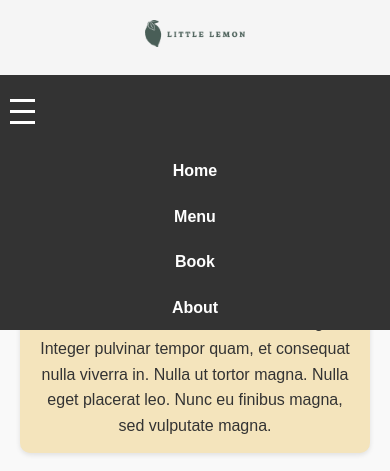
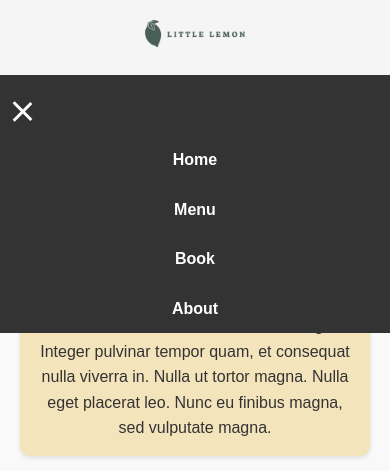
Before and after one commit to moussahassana/LittleLemon-WebDesign, a plain HTML site: page index.html in a window 390 px wide. Both pictures are taken after a click on the element 195 px from the left and 111 px from the top of the page. Shown: the top 471 px of the page. Drawn offline with Linux system fonts and the light colour scheme.

Commit message:
feat: improve responsive design & enhance hamburger menu animation

```diff
--- a/css/responsive.css
+++ b/css/responsive.css
@@ -1,48 +1,81 @@
 /* Responsive Design */
 @media (max-width: 768px) {
+    /* Adjust columns to stack on smaller screens */
     .content-columns {
         flex-direction: column;
     }
 
+    /* Show Hamburger Icon */
     .hamburger {
         display: flex;
+        cursor: pointer;
     }
 
+    /* Navigation Menu */
     .nav-menu {
-        display: none;
+        visibility: hidden;
+        opacity: 0;
         flex-direction: column;
         width: 100%;
         background-color: #333;
         position: absolute;
-        top: 100%;
+        top: 60px;
         left: 0;
+        transform: translateY(-20px);
+        transition: transform 0.4s ease, opacity 0.4s ease, visibility 0.4s ease;
     }
 
+    /* Menu Active State */
     .nav-menu.active {
-        display: flex;
+        visibility: visible;
+        opacity: 1;
+        transform: translateY(0);
     }
 
+    /* Smooth Hamburger to "X" Animation */
+    .hamburger .bar {
+        transition: transform 0.3s ease-in-out, opacity 0.3s ease-in-out;
+        transform-origin: center;
+    }
+
+    .hamburger.active .bar1 {
+        transform: rotate(45deg) translate(7.5px, 7.5px);
+    }
+
+    .hamburger.active .bar2 {
+        opacity: 0;
+    }
+
+    .hamburger.active .bar3 {
+        transform: rotate(-45deg) translate(7.5px, -7.5px);
+    }
+
+    /* Center menu items */
     .nav-menu li {
-        margin: 10px 0;
+        margin: 12px 0;
         text-align: center;
     }
 
+    /* Improve promo banner spacing */
     .promo-banner {
         padding: 15px;
     }
 
+    /* Stack footer columns */
     .footer-columns {
         flex-direction: column;
-        gap: 10px;
+        gap: 12px;
     }
 }
 
 @media (max-width: 480px) {
+    /* Improve column spacing */
     .column {
         margin-bottom: 20px;
     }
 
+    /* Adjust heading size in promo banner */
     .promo-banner h1 {
-        font-size: 1.2em;
+        font-size: 1.3em;
     }
 }
--- a/css/styles.css
+++ b/css/styles.css
@@ -31,11 +31,13 @@ nav {
     position: relative;
 }
 
+/* Hamburger Menu Styles */
 .hamburger {
     display: none;
     flex-direction: column;
     cursor: pointer;
     padding: 10px;
+    z-index: 1000;
 }
 
 .bar {
@@ -43,13 +45,14 @@ nav {
     height: 3px;
     background-color: white;
     margin: 4px 0;
-    transition: 0.4s;
+    transition: transform 0.4s ease, opacity 0.4s ease;
 }
 
 .nav-menu {
     list-style: none;
     display: flex;
     justify-content: center;
+    transition: transform 0.4s ease, opacity 0.4s ease;
 }
 
 .nav-menu li {
--- a/js/script.js
+++ b/js/script.js
@@ -1,9 +1,9 @@
-document.addEventListener('DOMContentLoaded', function() {
+document.addEventListener('DOMContentLoaded', function () {
     const hamburger = document.getElementById('hamburger');
     const navMenu = document.getElementById('nav-menu');
 
-    hamburger.addEventListener('click', function() {
+    hamburger.addEventListener('click', function () {
+        hamburger.classList.toggle('active');
         navMenu.classList.toggle('active');
-        hamburger.classList.toggle('active');
     });
 });
```
